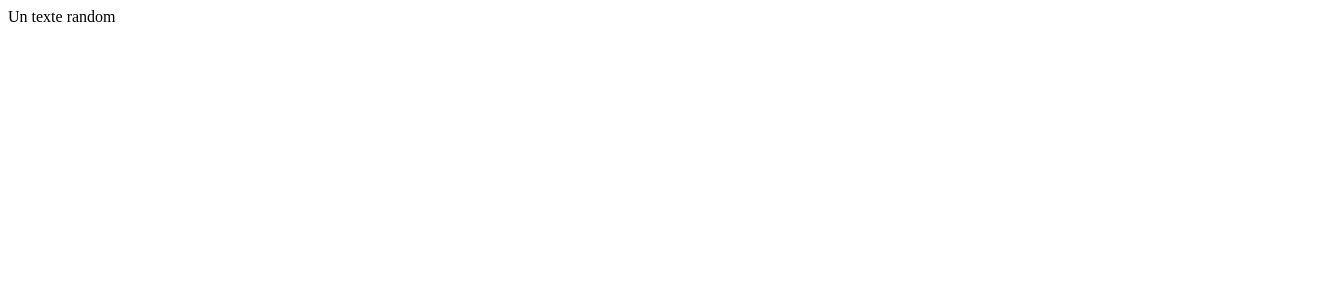
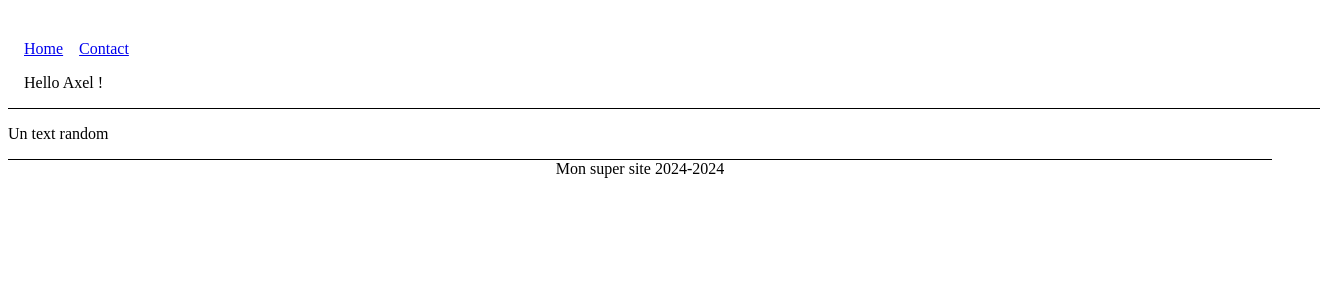
Before and after one commit to Elanis/tp1-react, a React (Vite) app: page /contact in a window 1280 px wide. Shown: the top 300 px of the page, 1320 px wide, since content can reach past the window. Built offline with nearby package versions, Linux system fonts and the light colour scheme.

Commit message:
Refacto with layout

```diff
--- a/src/components/App/index.jsx
+++ /dev/null
@@ -1,15 +0,0 @@
-import Body from '../Body';
-import Footer from '../Footer';
-import Header from '../Header';
-
-export default function App() {
-	return (
-		<>
-			<Header
-				name={'Axel'}
-			/>
-			<Body />
-			<Footer />
-		</>
-	);
-}
--- a/src/components/Contact/index.jsx
+++ b/src/components/Contact/index.jsx
@@ -1,3 +1,5 @@
 export default function Contact() {
-	return 'Un texte random';
+	return (
+		<p>Un text random</p>
+	);
 }
--- a/src/components/Header/index.css
+++ b/src/components/Header/index.css
@@ -3,3 +3,13 @@
 	padding: 1rem;
 	width: 100vw;
 }
+
+.header ul {
+	list-style: none;
+	padding: 0;
+}
+
+.header li {
+	display: inline-block;
+	padding-right: 1rem;
+}
--- a/src/components/Header/index.jsx
+++ b/src/components/Header/index.jsx
@@ -1,8 +1,13 @@
 import './index.css';
+import { Link } from "react-router-dom";
 
 export default function Header({ name }) {
 	return (
 		<div className="header">
+			<ul>
+				<li><Link to={'/'}>Home</Link></li>
+				<li><Link to={'/contact'}>Contact</Link></li>
+			</ul>
 			Hello {name} !
 		</div>
 	);
--- a/src/components/Body/index.jsx
+++ b/src/components/Home/index.jsx
@@ -5,7 +5,7 @@
 
 import './index.css';
 
-export default function Body() {
+export default function Home() {
 	const [count, setCount] = useState(0);
 	const [count2, setCount2] = useState(0);
 
--- /dev/null
+++ b/src/components/Layout/index.jsx
@@ -0,0 +1,14 @@
+import { Outlet } from 'react-router-dom';
+
+import Header from '../Header';
+import Footer from '../Footer';
+
+export default function Layout() {
+	return (
+		<>
+			<Header name={'Axel'} />
+			<Outlet />
+			<Footer />
+		</>
+	);
+}
```
Also changed, not shown: src/components/Router/index.jsx (+13 -3 lines), src/components/Home/index.css (renamed from src/components/Body/index.css), 1 other file (tests, documents, lock files or other folders).
